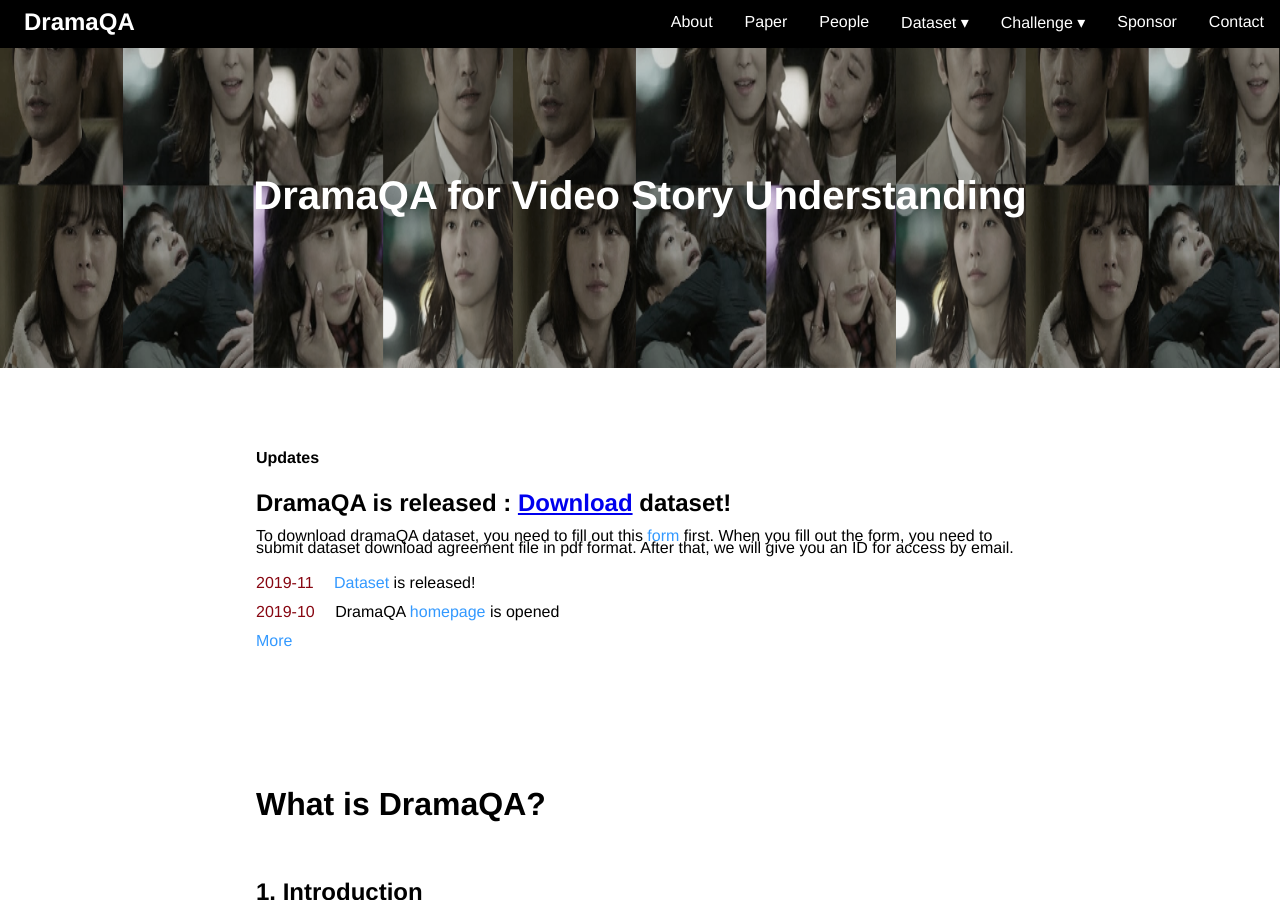
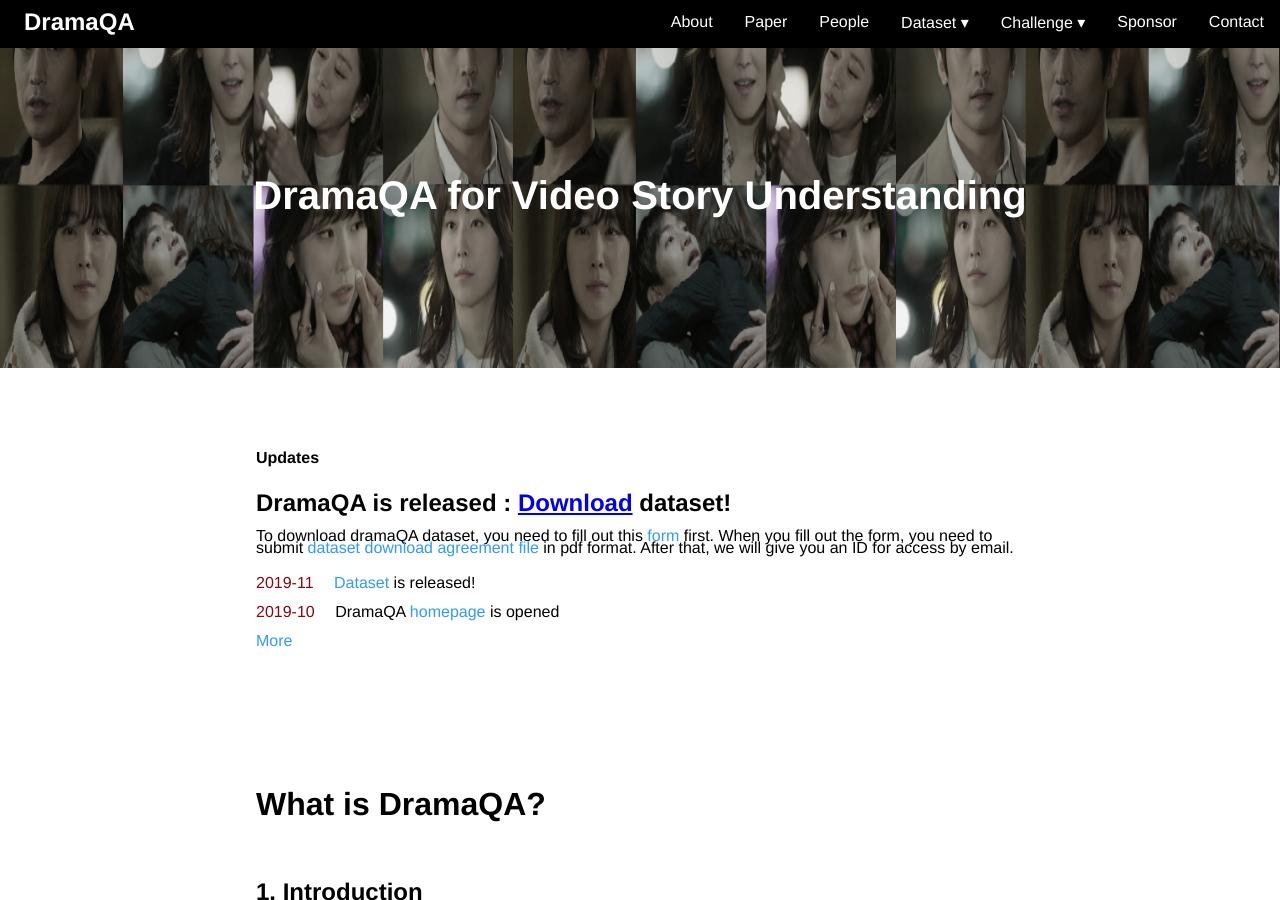
Before and after one commit to friendsqa/friendsqa.github.io, a Jekyll site: the page built from index.md, in a window 1280 px wide and 900 px high. Built offline with Jekyll 4.4.1, drawn with Linux system fonts in a browser that asks for light colours; part of the change alters nothing that is shown.

```diff
--- a/index.md
+++ b/index.md
@@ -22,7 +22,8 @@ title: DramaQA
     DramaQA is released : <a id="download_link" href="/assets/dramaqa_download_agreement.docx">Download</a> dataset!
   </h2>
   <p class="content-item">
-    To download dramaQA dataset, you need to fill out this <a id="download_link" href="https://docs.google.com/forms/d/e/1FAIpQLSdqQTHp6-AiNQijHhcPAPvFV_6TFer06e6aWG1l_jRhRo2E5w/viewform">form</a> first. When you fill out the form, you need to submit dataset download agreement file in pdf format. After that, we will give you an ID for access by email.
+    To download dramaQA dataset, you need to fill out this <a id="download_link" href="https://docs.google.com/forms/d/e/1FAIpQLSdqQTHp6-AiNQijHhcPAPvFV_6TFer06e6aWG1l_jRhRo2E5w/viewform">form</a> first.
+    When you fill out the form, you need to submit <a id="download_link" href="/assets/dramaqa_download_agreement.docx">dataset download agreement file</a> in pdf format. After that, we will give you an ID for access by email.
   </p>
 
   <h5 class="update-history">
```
